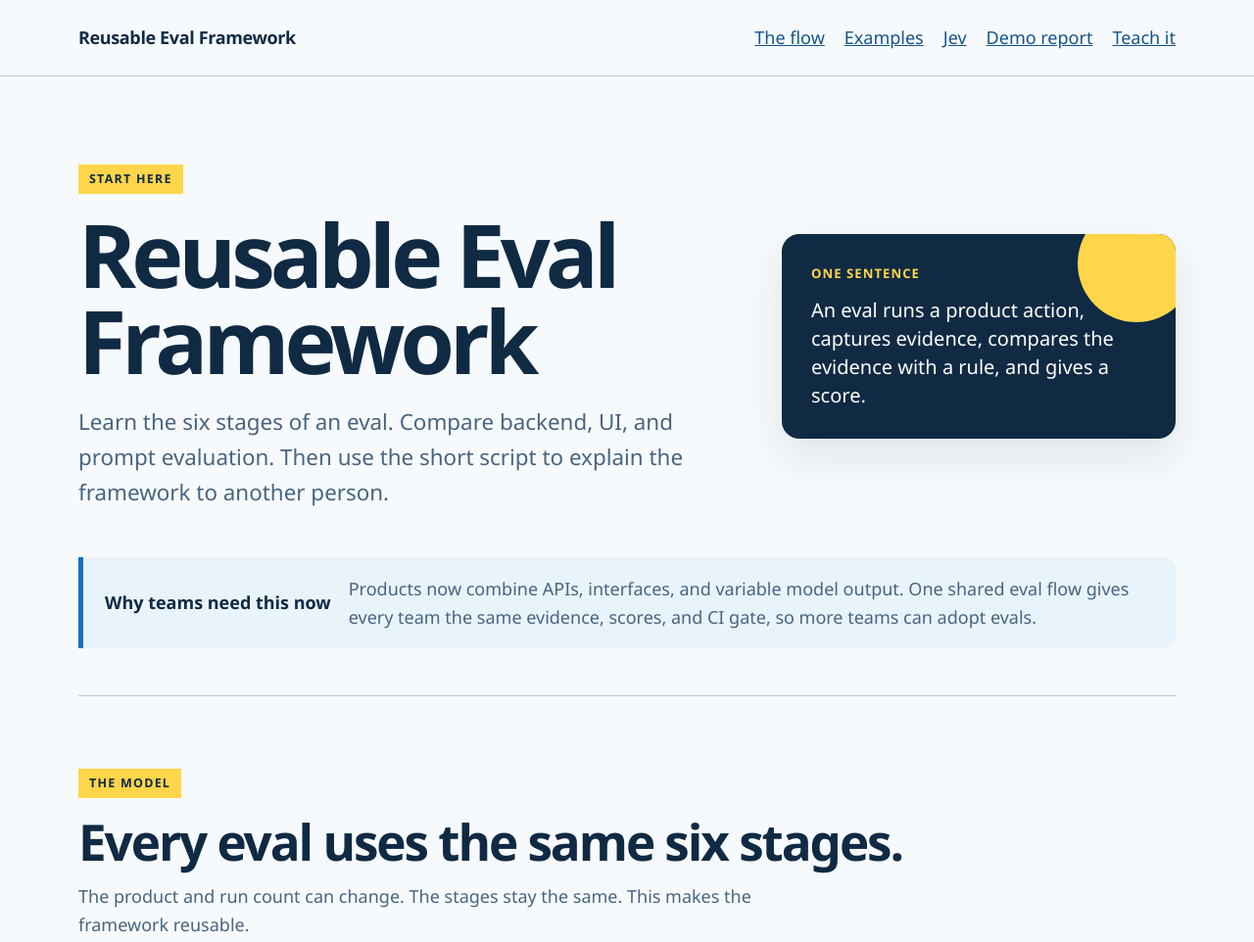
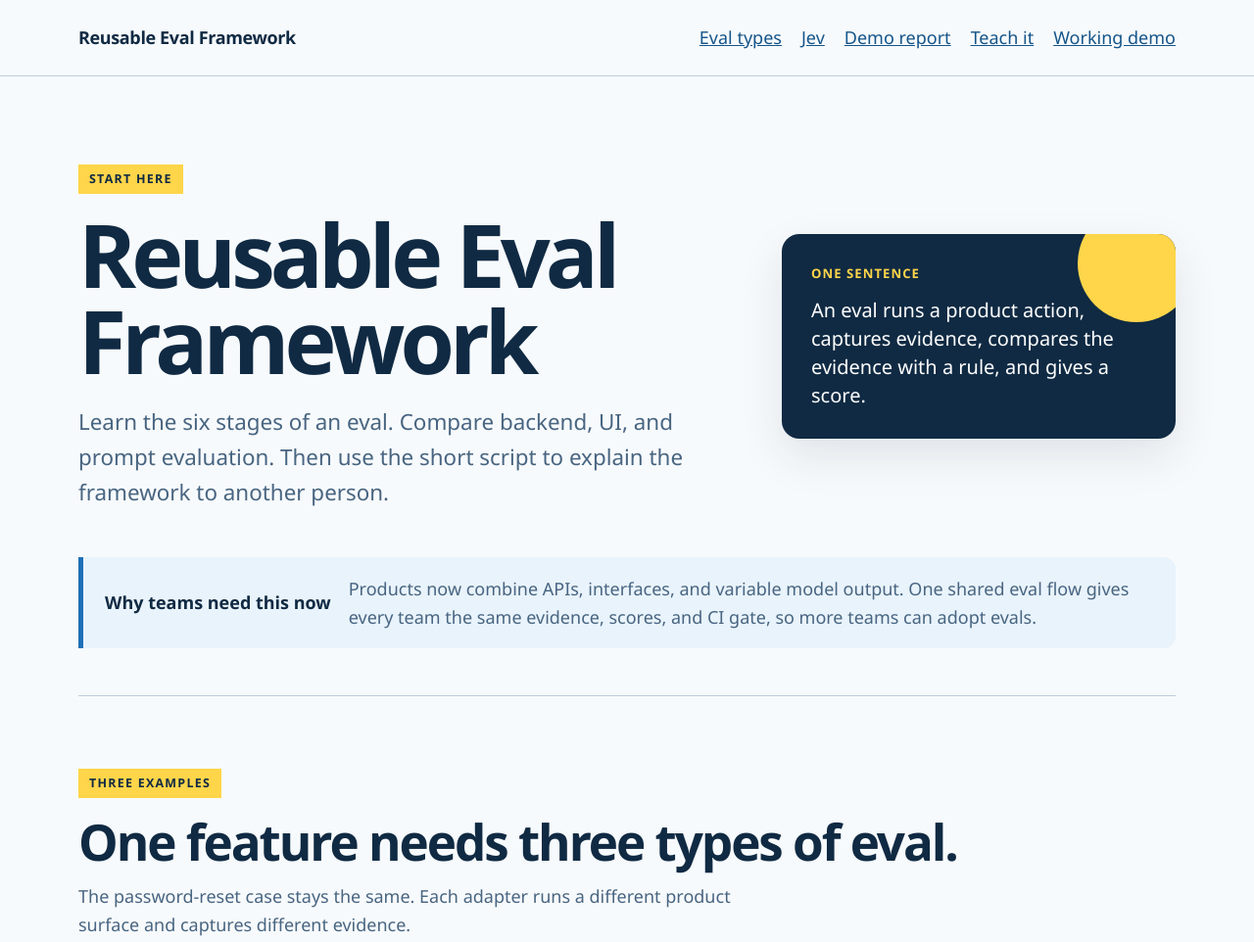
Before and after one commit to RO-29/e2e-eval-workbench, a website: page pages/reusable-eval.html in a window 1280 px wide. Shown: the top 962 px of the page at 98% size. Drawn offline with Linux system fonts and the light colour scheme.

Commit message:
Move working eval demo to page end

```diff
--- a/pages/reusable-eval.html
+++ b/pages/reusable-eval.html
@@ -1121,11 +1121,11 @@
       <nav class="page" aria-label="Main navigation">
         <a class="brand" href="#top">Reusable Eval Framework</a>
         <ul>
-          <li><a href="#flow">The flow</a></li>
-          <li><a href="#examples">Examples</a></li>
+          <li><a href="#examples">Eval types</a></li>
           <li><a href="#jev">Jev</a></li>
           <li><a href="#demo-report">Demo report</a></li>
           <li><a href="#teach">Teach it</a></li>
+          <li><a href="#flow">Working demo</a></li>
         </ul>
       </nav>
     </header>
@@ -1150,9 +1150,9 @@
         </aside>
 
         <section id="flow">
-          <p class="eyebrow">The model</p>
-          <h2>Every eval uses the same six stages.</h2>
-          <p class="section-intro">The product and run count can change. The stages stay the same. This makes the framework reusable.</p>
+          <p class="eyebrow">Working demo</p>
+          <h2>Watch one feature cross all six stages.</h2>
+          <p class="section-intro">The page first explains the framework. This final demo then runs Backend, UI, and Prompt evals in one shared flow.</p>
 
           <div class="eval-demo" id="eval-demo">
             <div class="demo-toolbar">
@@ -1573,6 +1573,9 @@ Authorization: Bearer $TYPESAFE_API_KEY
     </footer>
 
     <script>
+      const flowSection = document.querySelector('#flow');
+      flowSection.parentElement.append(flowSection);
+
       const button = document.querySelector('#show-script');
       const script = document.querySelector('#teach-script');
 
```
Also changed, not shown: tests/e2e/reusable-flow.spec.mjs (+2 -0 lines), dist/reusable-eval/index.html.
